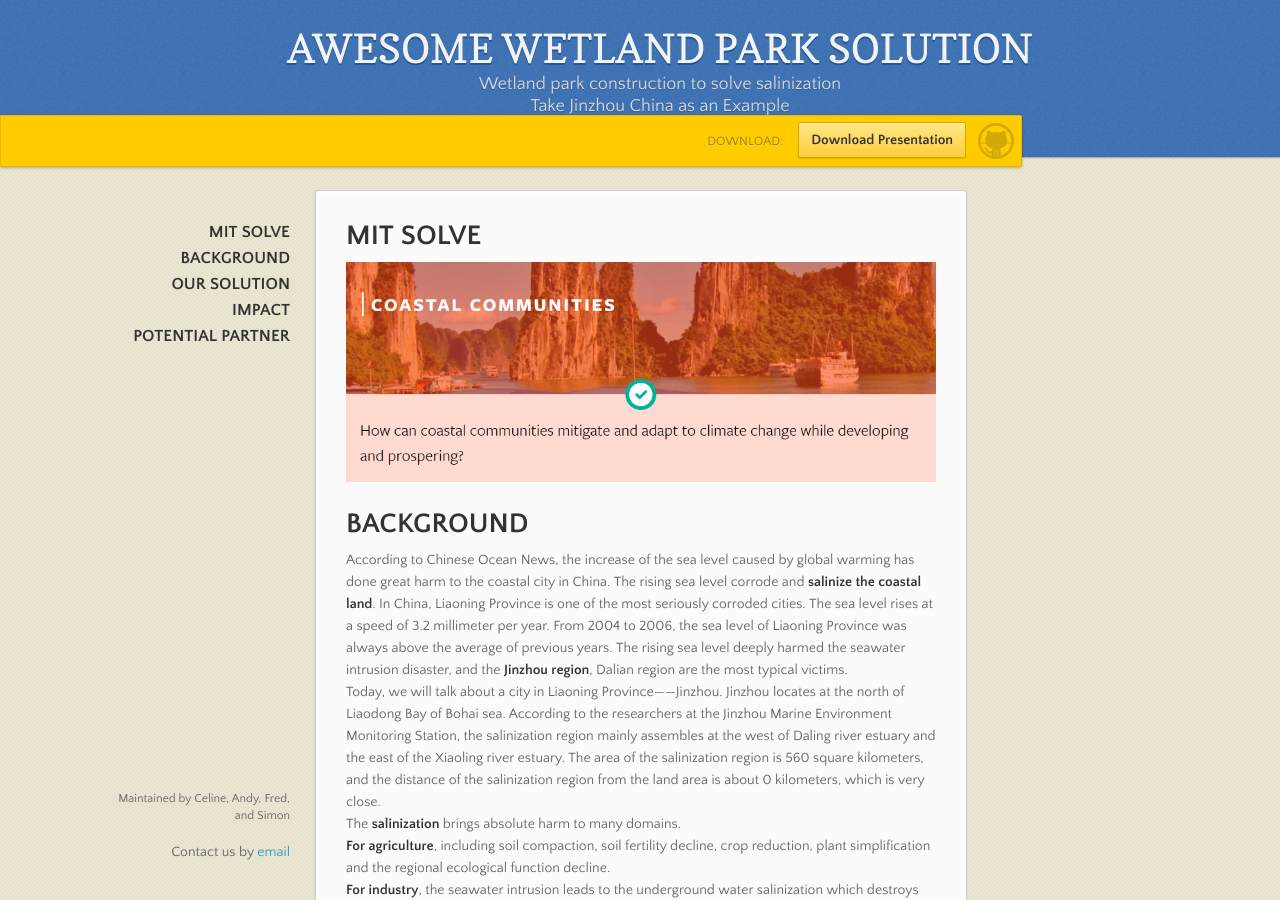
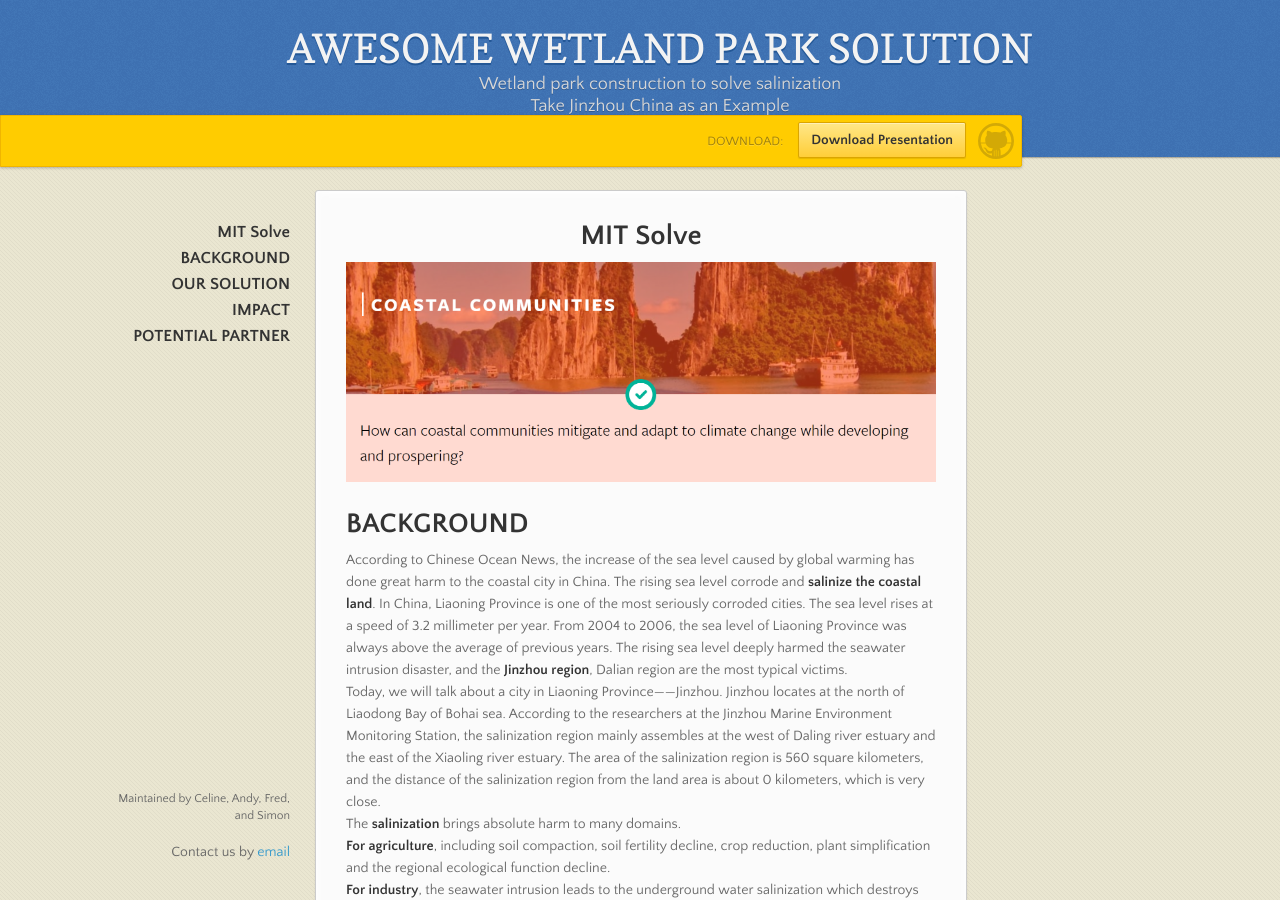
Before and after one commit to wetlandpark/wetlandpark.github.io, a Jekyll site: the page built from index.md, in a window 1280 px wide and 900 px high. Built offline with Jekyll 4.4.1, drawn with Linux system fonts in a browser that asks for light colours; our own code applies the rules of GitHub Pages for plain Markdown files.

Commit message:
update wording

```diff
--- a/index.md
+++ b/index.md
@@ -1,7 +1,7 @@
 ---
 layout: default
 ---
-# MIT SOLVE
+<h1 style="text-align: center">MIT Solve</h1>
 
 <img src="/img/ad.png">
 
```
